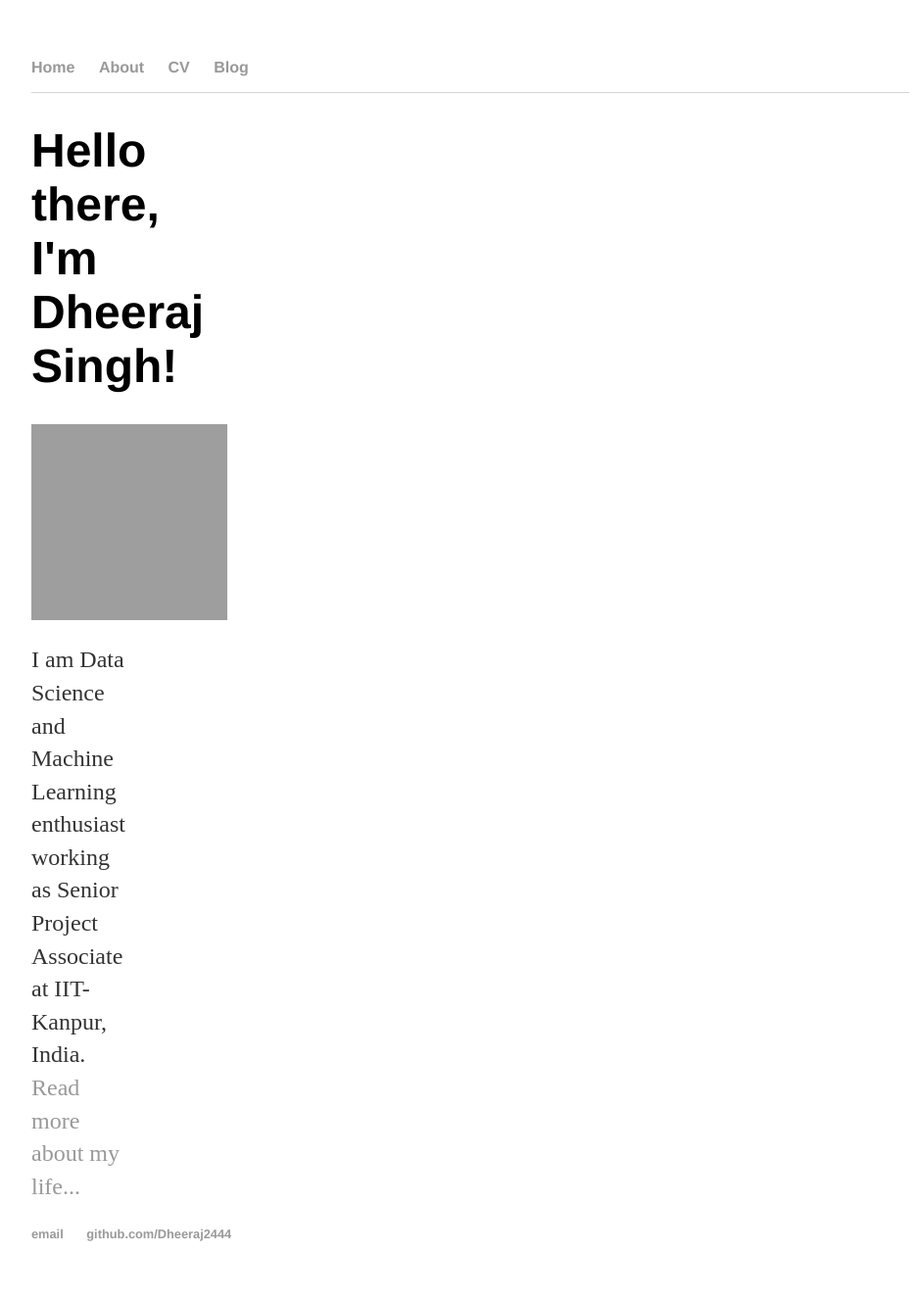
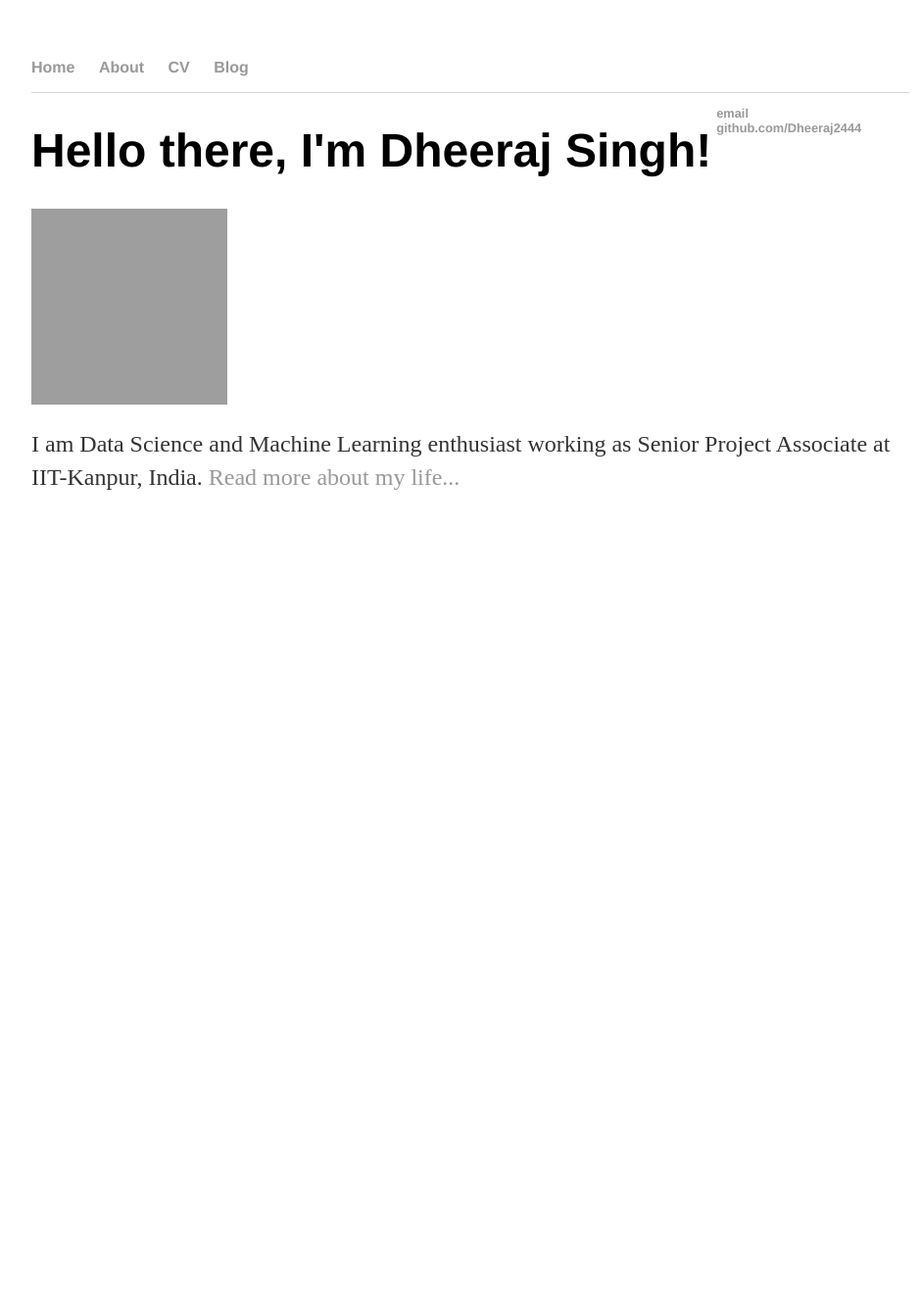
Before and after one commit to Dheeraj2444/Dheeraj2444.github.io, a Jekyll site: the page built from index.html, in a window 1280 px wide. Shown: the whole page at 98% size, without its empty margins (160-1100 px from the left). Built offline with Jekyll 4.4.1, drawn with Linux system fonts in a browser that asks for light colours; after the commit the page ends 900 px from its top, so only the background shows below that; grey boxes are pictures that could not be loaded.

Commit message:
Update main.css

```diff
--- a/css/main.css
+++ b/css/main.css
@@ -44,5 +44,5 @@ ul.posts li {
 
 .blurb > * {
     float:left;
-    margin-right:15000px;
+    margin-right:5px;
 }
```
